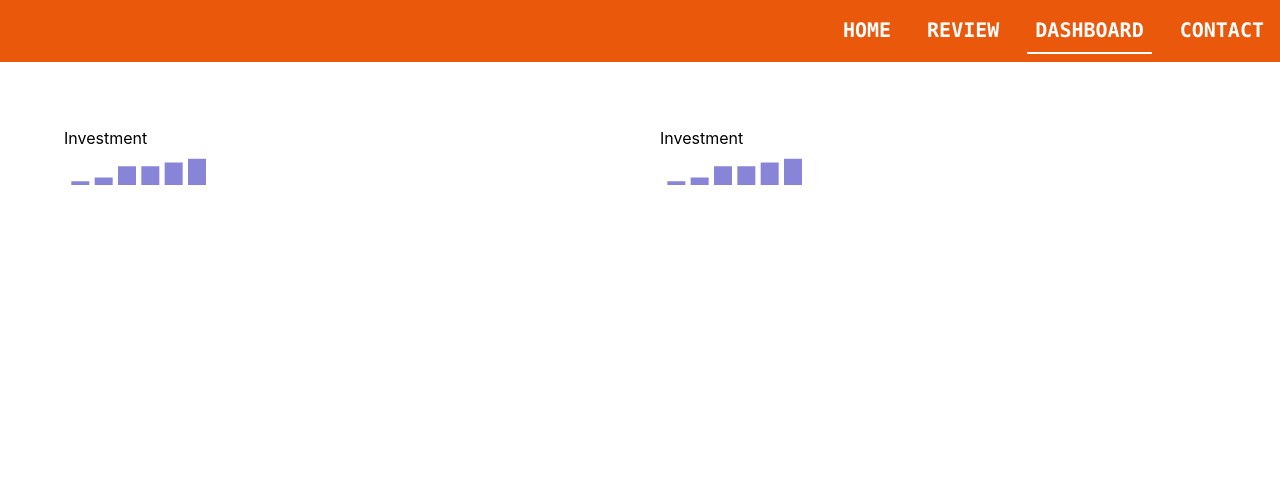
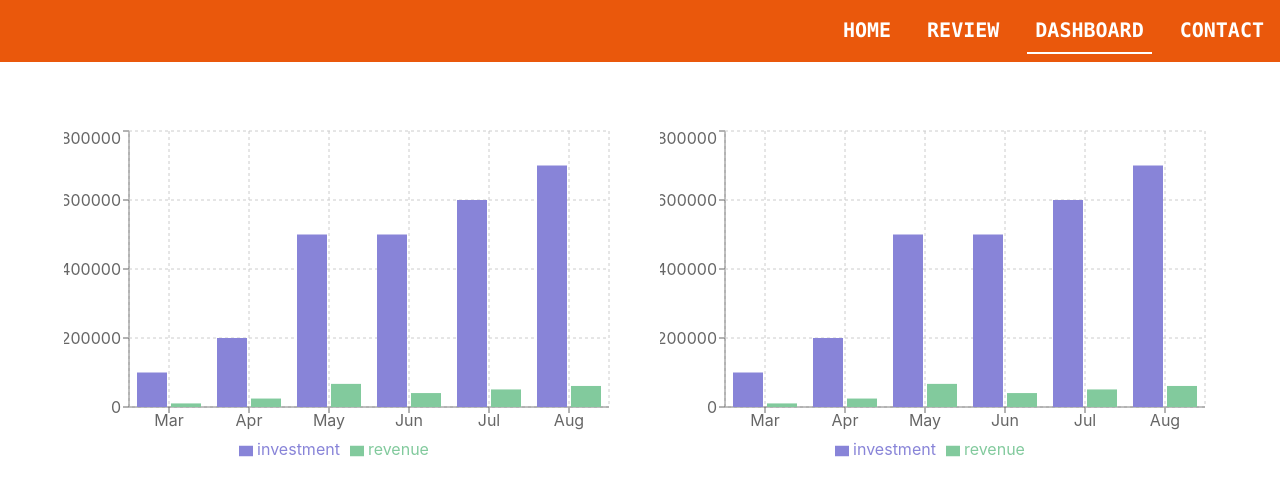
Before and after one commit to osama2kabdullah/product-analysis-app, a React (Create React App) app: page /dashboard in a window 1280 px wide. Shown: the top 496 px of the page. Built offline with nearby package versions, Linux system fonts and the light colour scheme.

Commit message:
bar chart complete

```diff
--- a/src/components/Chart.js
+++ b/src/components/Chart.js
@@ -1,5 +1,5 @@
 import React, { useContext } from "react";
-import { Bar, BarChart } from "recharts";
+import { Bar, BarChart, CartesianGrid, Legend, ResponsiveContainer, Tooltip, XAxis, YAxis } from "recharts";
 import { ChartdataContext } from "./Dashboard";
 
 const Chart = () => {
@@ -54,10 +54,15 @@ const Chart = () => {
 
   return (
     <div>
-        <h1>Investment</h1>
-    <BarChart width={150} height={40} data={datas}>
-      <Bar dataKey="investment" fill="#8884d8" />
-    </BarChart>
+      <BarChart width={550} height={340} data={datas}>
+        <Tooltip></Tooltip>
+        <XAxis dataKey='month'></XAxis>
+        <YAxis></YAxis>
+        <Legend />
+        <CartesianGrid strokeDasharray="3 3" />
+        <Bar dataKey="investment" fill="#8884d8" />
+        <Bar dataKey='revenue' fill="#82ca9d"/>
+      </BarChart>
     </div>
   );
 };
--- a/src/components/PieChart.js
+++ /dev/null
@@ -1,16 +0,0 @@
-import React, { useContext } from "react";
-import { Pie, ResponsiveContainer, Tooltip } from "recharts";
-import { ChartdataContext } from "./Dashboard";
-
-const PieChart = () => {
-
-  const datas = useContext(ChartdataContext);
-  console.log(datas);
-  return (
-    <div>
-
-    </div>
-  );
-};
-
-export default PieChart;
```
